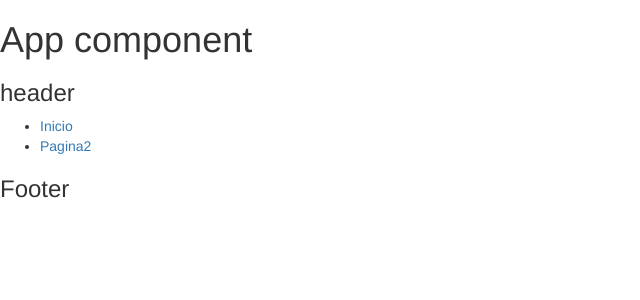
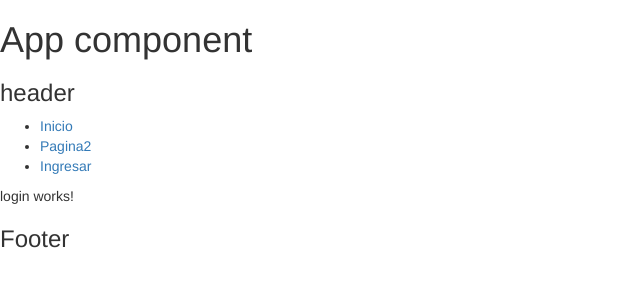
Before and after one commit to JonathaPachacama/TWJ-2017-A, an Angular app in the folder 04-Angular/A-Web/: page /login in a window 1280 px wide. Before the commit this address led to /. Shown: the top 300 px of the page, without its empty margins (0-640 px from the left). Built offline with nearby package versions, Linux system fonts and the light colour scheme.

Commit message:
token service

```diff
--- a/04-Angular/A-Web/package.json
+++ b/04-Angular/A-Web/package.json
@@ -21,6 +21,7 @@
     "@angular/platform-browser-dynamic": "^4.0.0",
     "@angular/router": "^4.0.0",
     "core-js": "^2.4.1",
+    "ng2-cookies": "^1.0.12",
     "rxjs": "^5.1.0",
     "zone.js": "^0.8.4"
   },
--- /dev/null
+++ b/04-Angular/A-Web/src/app/Componentes/login/login.component.html
@@ -0,0 +1,3 @@
+<p>
+  login works!
+</p>
--- /dev/null
+++ b/04-Angular/A-Web/src/app/Componentes/login/login.component.ts
@@ -0,0 +1,17 @@
+import { Component, OnInit } from '@angular/core';
+import {TokenService} from "../../token.service";
+
+@Component({
+  selector: 'app-login',
+  templateUrl: './login.component.html',
+  styleUrls: ['./login.component.css']
+})
+export class LoginComponent implements OnInit {
+
+  constructor(private _TokenService:TokenService) { }
+
+  ngOnInit() {
+    console.log(this._TokenService.token)
+  }
+
+}
--- a/04-Angular/A-Web/src/app/app.component.html
+++ b/04-Angular/A-Web/src/app/app.component.html
@@ -98,6 +98,9 @@
     <!--<a [routerLink]="['pagina2','idParametro']">Pagina2</a>-->
     <a [routerLink]="['pagina2',66,'pagina3',1283]">Pagina2</a>
   </li>
+  <li>
+    <a [routerLink]="['login']">Ingresar</a>
+  </li>
 </ul>
 <router-outlet></router-outlet>
 <h3>Footer</h3>
--- a/04-Angular/A-Web/src/app/app.component.ts
+++ b/04-Angular/A-Web/src/app/app.component.ts
@@ -1,4 +1,5 @@
 import { Component } from '@angular/core';
+import {TokenService} from "./token.service";
 
 @Component({
   selector: 'twj-raiz',
@@ -32,7 +33,15 @@ export class AppComponent {
 
 
 
-  constructor(){
+  constructor(private _TokenService:TokenService){
+    this._TokenService.token = "Mi mama me mima"
+
+
+
+
+
+
+
     // console.log("Constructor");
     // this.holaMundo();
     // console.log(this.saludar(this.usuario.nombre,this.usuario.apellido));
--- a/04-Angular/A-Web/src/app/app.module.ts
+++ b/04-Angular/A-Web/src/app/app.module.ts
@@ -17,6 +17,8 @@ import {ModuleDeRutas} from "./routes";
 import { Pagina21Component } from './Componentes/pagina21/pagina21.component';
 import { Pagina22Component } from './Componentes/pagina22/pagina22.component';
 import { Pagina23Component } from './Componentes/pagina23/pagina23.component';
+import { LoginComponent } from './Componentes/login/login.component';
+import {TokenService} from "./token.service";
 
 @NgModule({
   declarations: [
@@ -34,7 +36,8 @@ import { Pagina23Component } from './Componentes/pagina23/pagina23.component';
     Pagina2Component,
     Pagina21Component,
     Pagina22Component,
-    Pagina23Component
+    Pagina23Component,
+    LoginComponent
   ],
   imports: [
     BrowserModule,
@@ -45,6 +48,7 @@ import { Pagina23Component } from './Componentes/pagina23/pagina23.component';
   // providers: [],
   providers: [
         // http
+        TokenService// aqui van los servicios - singletons
   ],
   //bootstrap: [AppComponent]
   bootstrap: [AppComponent]
--- a/04-Angular/A-Web/src/app/routes.ts
+++ b/04-Angular/A-Web/src/app/routes.ts
@@ -5,10 +5,15 @@ import {ModuleWithProviders} from "@angular/core";
 import {Pagina21Component} from "./Componentes/pagina21/pagina21.component";
 import {Pagina22Component} from "./Componentes/pagina22/pagina22.component";
 import {Pagina23Component} from "./Componentes/pagina23/pagina23.component";
+import {LoginComponent} from "./Componentes/login/login.component";
 export const routes:Routes =[
   {
     path:"inicio",
     component:InicioComponent
+  },
+  {
+    path:"login",
+    component:LoginComponent
   },
   {
     path:"pagina2/:idPagina2/pagina3/:idPagina3",
```
Also changed, not shown: 04-Angular/A-Web/src/app/token.service.ts (added, +9 -0 lines), 04-Angular/A-Web/src/app/Componentes/login/login.component.css (added), 2 other files (tests, documents, lock files or other folders).
